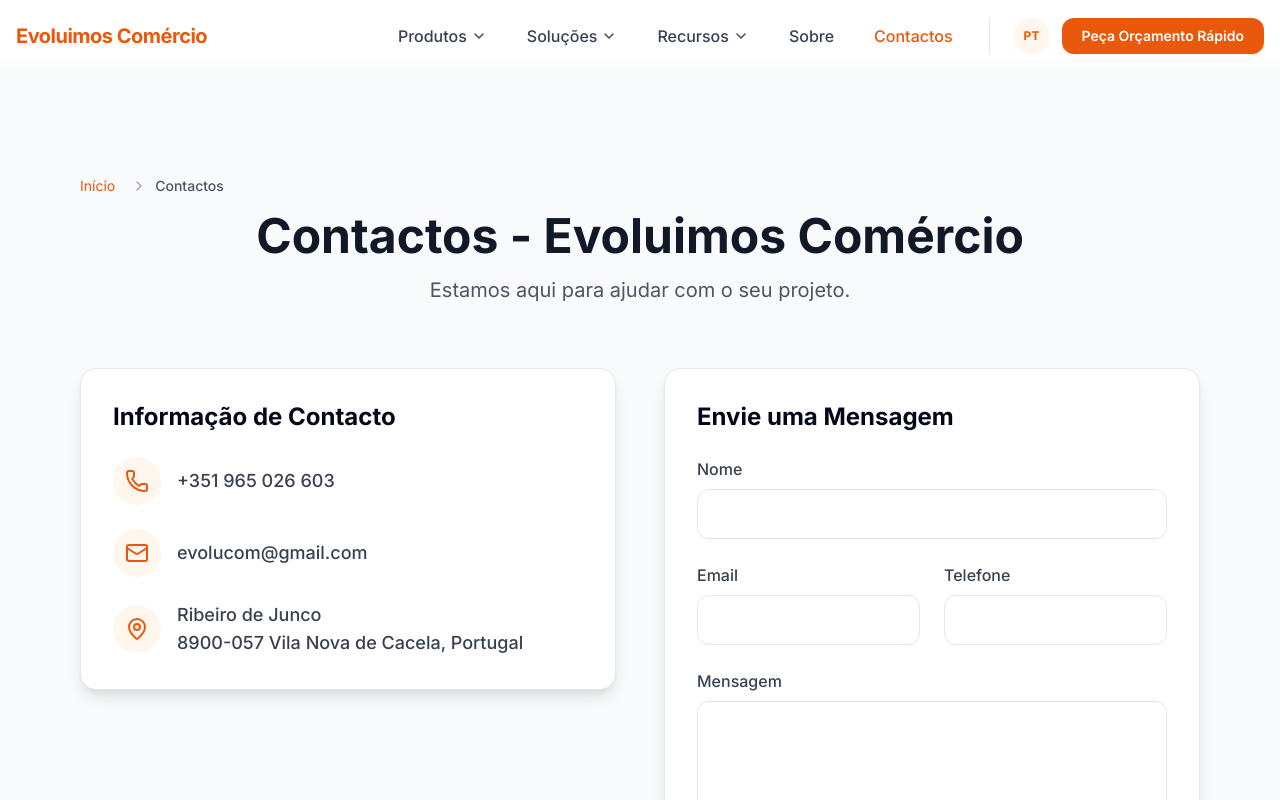
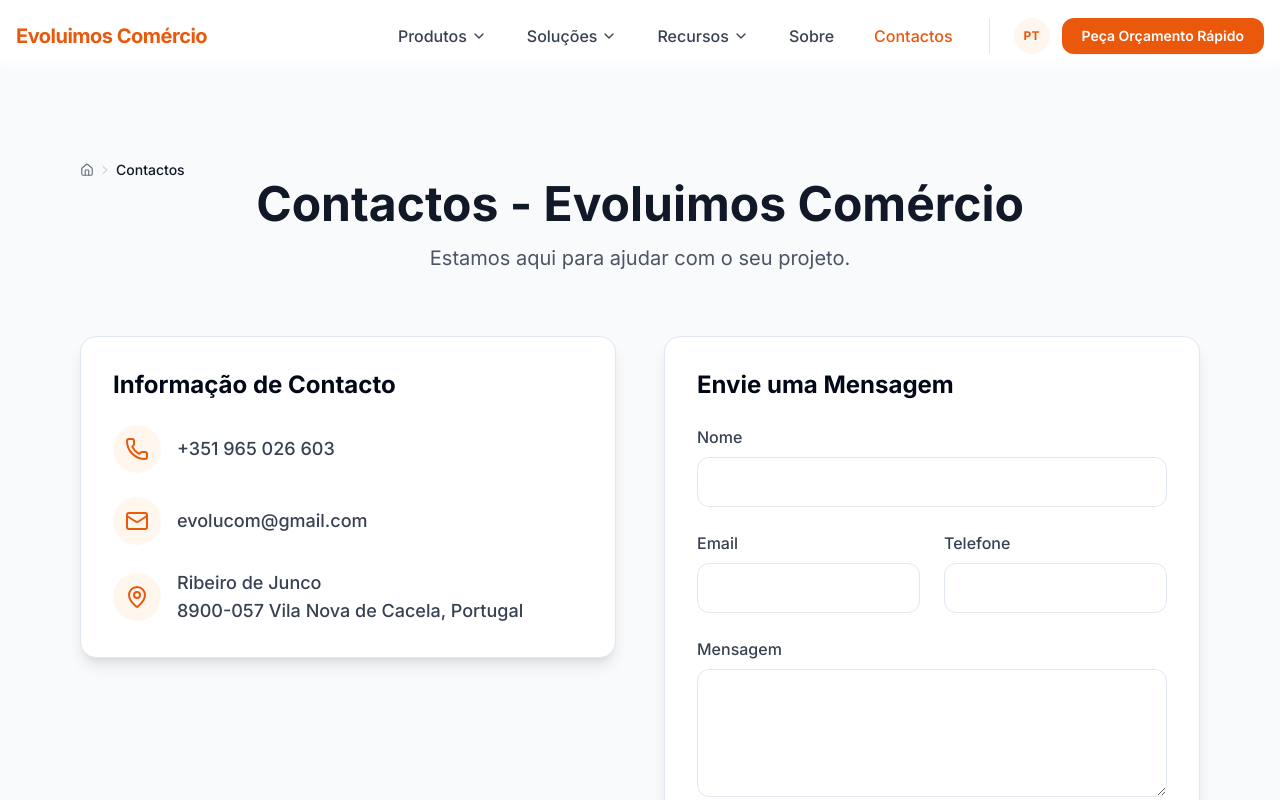
Before and after one commit to evoluimoscomercio/nextjs-boilerplate, a React (Vite) app: page /contact in a window 1280 px wide. Shown: the top 800 px of the page. Built offline with nearby package versions, Linux system fonts and the light colour scheme.

Commit message:
Update Breadcrumb.jsx

```diff
--- a/src/components/Breadcrumb.jsx
+++ b/src/components/Breadcrumb.jsx
@@ -1,50 +1,36 @@
 import React from 'react';
 import { Link } from 'react-router-dom';
-import { ChevronRight } from 'lucide-react';
-import { useLanguage } from '@/contexts/LanguageContext';
-import { generateBreadcrumbSchema } from '@/utils/schemaMarkup';
-import { Helmet } from 'react-helmet';
+import { ChevronRight, Home } from 'lucide-react';
 
-const Breadcrumb = ({ items }) => {
-  const { language } = useLanguage();
-  const baseUrl = 'https://evoluimoscomercio.com';
-
-  const schemaItems = items.map(item => ({
-    name: item.label,
-    url: `${baseUrl}${item.path}`
-  }));
-
-  const schema = generateBreadcrumbSchema(schemaItems);
+const Breadcrumb = ({ items = [], dark = false }) => {
+  const textColor = dark ? 'text-white/70 hover:text-white' : 'text-gray-500 hover:text-gray-700';
+  const dividerColor = dark ? 'text-white/40' : 'text-gray-300';
+  const currentColor = dark ? 'text-white/90' : 'text-gray-900';
 
   return (
-    <>
-      <Helmet>
-        <script type="application/ld+json">
-          {JSON.stringify(schema)}
-        </script>
-      </Helmet>
-      <nav aria-label="Breadcrumb" className="py-4">
-        <ol className="flex items-center space-x-2 text-sm">
-          {items.map((item, index) => (
-            <li key={index} className="flex items-center">
-              {index > 0 && (
-                <ChevronRight className="w-4 h-4 mx-2 text-gray-400" />
-              )}
-              {index === items.length - 1 ? (
-                <span className="text-gray-600 font-medium">{item.label}</span>
+    <nav aria-label="Breadcrumb">
+      <ol className="flex items-center flex-wrap gap-1 text-sm">
+        <li>
+          <Link to="/" className={`flex items-center ${textColor} transition-colors`} aria-label="Home">
+            <Home className="w-3.5 h-3.5" />
+          </Link>
+        </li>
+        {items.slice(1).map((item, index) => (
+          <React.Fragment key={item.path}>
+            <li className={dividerColor} aria-hidden="true">
+              <ChevronRight className="w-3.5 h-3.5" />
+            </li>
+            <li>
+              {index === items.length - 2 ? (
+                <span className={`font-medium ${currentColor}`}>{item.label}</span>
               ) : (
-                <Link
-                  to={item.path}
-                  className="text-orange-600 hover:text-orange-700 transition-colors"
-                >
-                  {item.label}
-                </Link>
+                <Link to={item.path} className={`${textColor} transition-colors`}>{item.label}</Link>
               )}
             </li>
-          ))}
-        </ol>
-      </nav>
-    </>
+          </React.Fragment>
+        ))}
+      </ol>
+    </nav>
   );
 };
 
```
